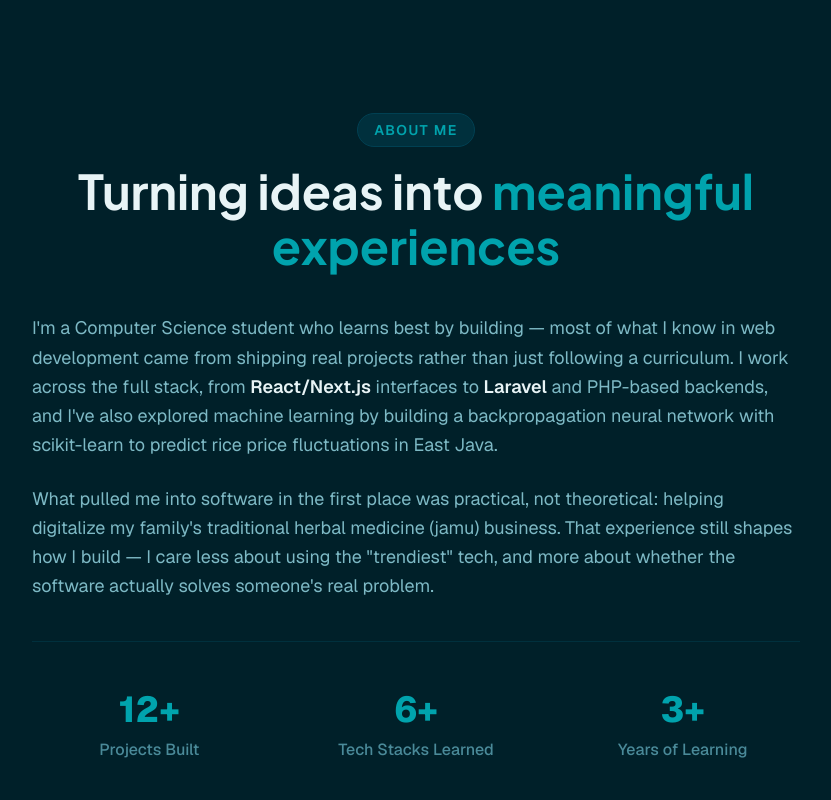
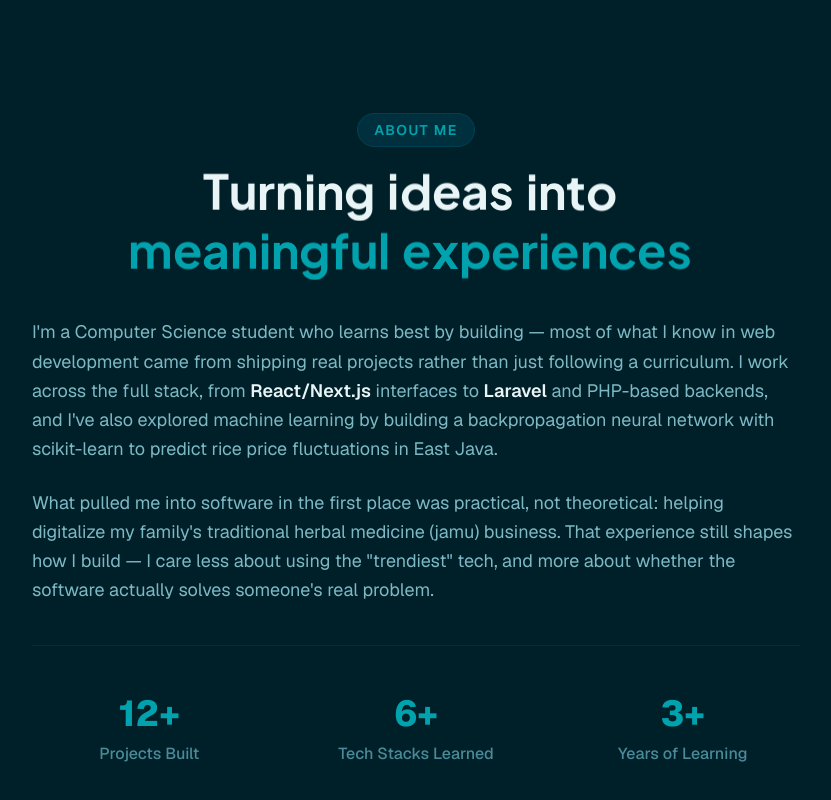
Before and after one commit to Malfrmnsyhh/Portfolio-Me, a Next.js app: page / in a window 1280 px wide. Shown: the part 815-1615 px from the top of the page, without its empty margins (224-1055 px from the left). Built offline with nearby package versions, Linux system fonts and the light colour scheme.

Commit message:
feat: hero update

```diff
--- a/components/sections/About.tsx
+++ b/components/sections/About.tsx
@@ -2,6 +2,7 @@
 
 import { motion, useInView } from "framer-motion";
 import { useRef, useEffect, useState } from "react";
+import SplitText from "@/components/ui/SplitText";
 
 const stats = [
   { label: "Projects Built", value: 12, suffix: "+" },
@@ -63,16 +64,24 @@ export function About() {
               </span>
             </motion.div>
 
-            <motion.h2
-              className="font-heading text-3xl md:text-4xl lg:text-5xl font-bold text-[var(--text-primary)] leading-tight"
-              {...fadeUp}
-              transition={{ duration: 0.5, delay: 0.05 }}
-            >
-              Turning ideas into{" "}
-              <span className="text-[var(--accent)]">
-                meaningful experiences
-              </span>
-            </motion.h2>
+            <h2 className="font-heading text-3xl md:text-4xl lg:text-5xl font-bold leading-tight flex flex-wrap justify-center gap-x-2 gap-y-1">
+              <SplitText
+                text="Turning ideas into"
+                className="text-[var(--text-primary)]"
+                delay={25}
+                duration={1}
+                from={{ opacity: 0, y: 40 }}
+                to={{ opacity: 1, y: 0 }}
+              />
+              <SplitText
+                text="meaningful experiences"
+                className="text-[var(--accent)]"
+                delay={25}
+                duration={1}
+                from={{ opacity: 0, y: 40 }}
+                to={{ opacity: 1, y: 0 }}
+              />
+            </h2>
           </div>
 
           <motion.div
--- /dev/null
+++ b/components/ui/SplitText.tsx
@@ -0,0 +1,125 @@
+"use client";
+
+import { useSprings, animated } from "@react-spring/web";
+import { useEffect, useRef, useState } from "react";
+
+interface SplitTextProps {
+  text: string;
+  className?: string;
+  delay?: number;
+  duration?: number;
+  ease?: string;
+  splitType?: "chars" | "words" | "lines";
+  from?: Record<string, any>;
+  to?: Record<string, any>;
+  threshold?: number;
+  rootMargin?: string;
+  textAlign?: "left" | "center" | "right" | "justify" | "start" | "end";
+  onLetterAnimationComplete?: () => void;
+  showCallback?: boolean;
+}
+
+export default function SplitText({
+  text,
+  className = "",
+  delay = 25,
+  duration = 1,
+  ease = "easeOut",
+  splitType = "chars",
+  from = { opacity: 0, y: 40 },
+  to = { opacity: 1, y: 0 },
+  threshold = 0.1,
+  rootMargin = "-100px",
+  textAlign = "center",
+  onLetterAnimationComplete,
+  showCallback = false,
+}: SplitTextProps) {
+  const letters = text.split("");
+  const [inView, setInView] = useState(false);
+  const ref = useRef<HTMLDivElement>(null);
+  const animatedCount = useRef(0);
+
+  useEffect(() => {
+    const observer = new IntersectionObserver(
+      ([entry]) => {
+        if (entry.isIntersecting) {
+          setInView(true);
+          observer.unobserve(ref.current!);
+        }
+      },
+      { threshold, rootMargin },
+    );
+
+    if (ref.current) {
+      observer.observe(ref.current);
+    }
+
+    return () => observer.disconnect();
+  }, [threshold, rootMargin]);
+
+  const springs = useSprings(
+    letters.length,
+    letters.map((_, i) => ({
+      from,
+      to: inView
+        ? async (next: any) => {
+            await next(to);
+            animatedCount.current += 1;
+            if (
+              animatedCount.current === letters.length &&
+              onLetterAnimationComplete &&
+              showCallback
+            ) {
+              onLetterAnimationComplete();
+            }
+          }
+        : from,
+      delay: i * delay,
+      config: { duration: duration * 400 },
+    })),
+  );
+
+  return (
+    <div
+      ref={ref}
+      className={`inline-block ${className}`}
+      style={{
+        textAlign,
+        display: "flex",
+        flexWrap: "wrap",
+        justifyContent: textAlign === "center" ? "center" : "flex-start",
+      }}
+    >
+      {text.split(" ").map((word, wordIndex) => {
+        const wordStartIndex =
+          text.split(" ").slice(0, wordIndex).join(" ").length +
+          (wordIndex > 0 ? 1 : 0);
+        return (
+          <span
+            key={wordIndex}
+            style={{ display: "inline-block", whiteSpace: "pre" }}
+          >
+            {word.split("").map((letter, letterIndex) => {
+              const index = wordStartIndex + letterIndex;
+              return (
+                <animated.span
+                  key={index}
+                  style={{
+                    ...springs[index],
+                    display: "inline-block",
+                    willChange: "transform, opacity",
+                  }}
+                >
+                  {letter}
+                </animated.span>
+              );
+            })}
+            <span style={{ display: "inline-block", width: "0.25em" }}>
+              &nbsp;
+            </span>
+          </span>
+        );
+      })}
+    </div>
+  );
+}
--- a/package.json
+++ b/package.json
@@ -10,6 +10,7 @@
   },
   "dependencies": {
     "@base-ui/react": "^1.6.0",
+    "@react-spring/web": "^10.1.2",
     "class-variance-authority": "^0.7.1",
     "clsx": "^2.1.1",
     "framer-motion": "^12.42.2",
```
Also changed, not shown: 1 other file (tests, documents, lock files or other folders).
